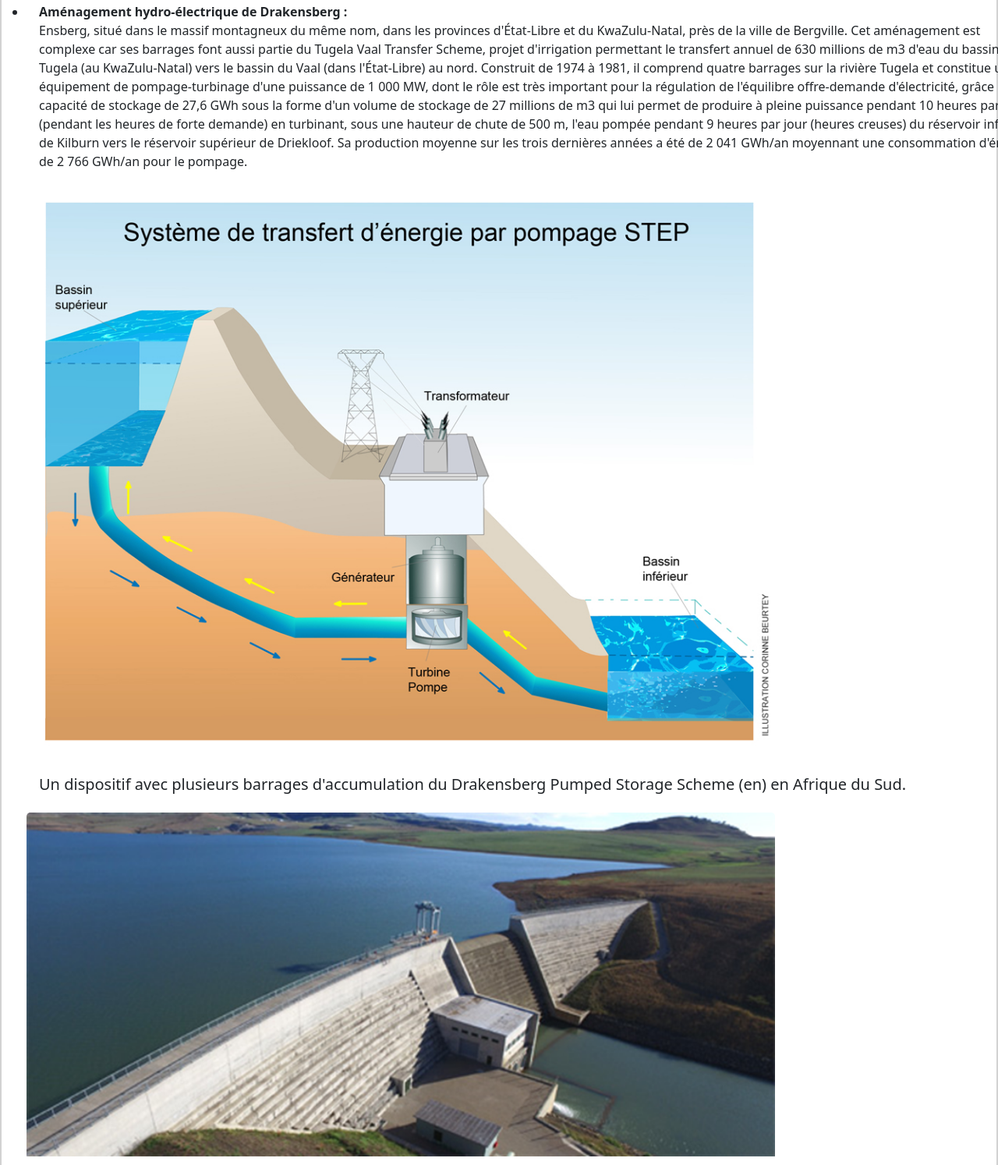
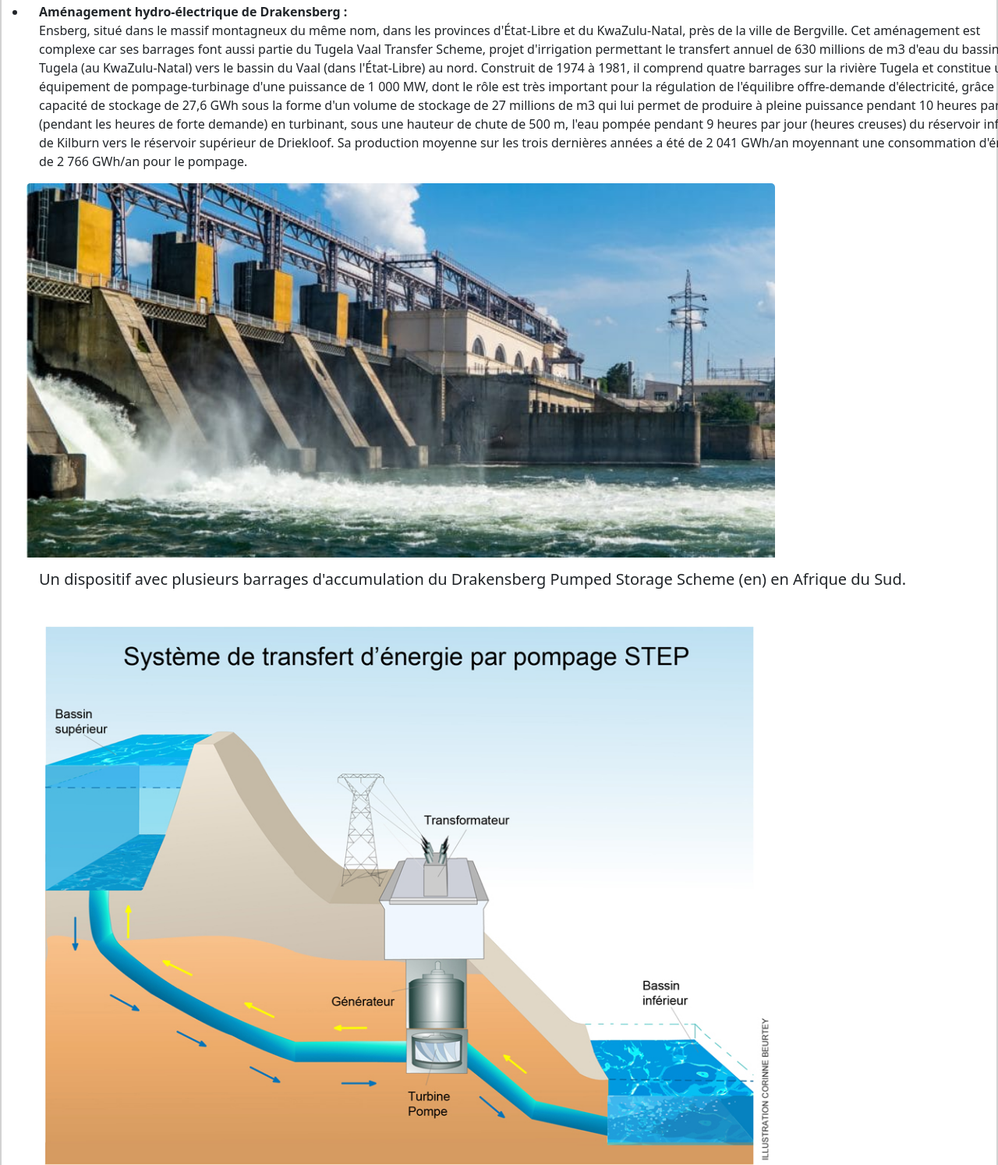
Before and after one commit to greenafrikinvest/invest, a plain HTML site: page guide_south.html in a window 1280 px wide. Shown: the part 1702-3196 px from the top of the page at 78% size. Drawn offline with nearby package versions, Linux system fonts and the light colour scheme.

Commit message:
Update guide_south.html

```diff
--- a/guide_south.html
+++ b/guide_south.html
@@ -190,11 +190,11 @@
               <p class="card-text"> <strong>Aménagement hydro-électrique de Drakensberg :</strong><br>
                 Ensberg, situé dans le massif montagneux du même nom, dans les provinces d'État-Libre et du KwaZulu-Natal, près de la ville de Bergville. Cet aménagement est complexe car ses barrages font aussi partie du Tugela Vaal Transfer Scheme, projet d'irrigation permettant le transfert annuel de 630 millions de m3 d'eau du bassin de la Tugela (au KwaZulu-Natal) vers le bassin du Vaal (dans l'État-Libre) au nord. Construit de 1974 à 1981, il comprend quatre barrages sur la rivière Tugela et constitue un équipement de pompage-turbinage d'une puissance de 1 000 MW, dont le rôle est très important pour la régulation de l'équilibre offre-demande d'électricité, grâce à sa capacité de stockage de 27,6 GWh sous la forme d'un volume de stockage de 27 millions de m3 qui lui permet de produire à pleine puissance pendant 10 heures par jour (pendant les heures de forte demande) en turbinant, sous une hauteur de chute de 500 m, l'eau pompée pendant 9 heures par jour (heures creuses) du réservoir inférieur de Kilburn vers le réservoir supérieur de Driekloof. Sa production moyenne sur les trois dernières années a été de 2 041 GWh/an moyennant une consommation d'énergie de 2 766 GWh/an pour le pompage.</p>
             </div>
-            <img src="images/Drakensberg2.jpg" class="card-img-top" alt="i" style="width: 60rem;">
+            <img src="images/Drakensberg.jpg" class="card-img-top" alt="i" style="width: 60rem;">
             <div class="card-body">
               <h5 class="card-title">Un dispositif avec plusieurs barrages d'accumulation du Drakensberg Pumped Storage Scheme (en) en Afrique du Sud.</h5>
             </div>
-            <img src="images/Drakensberg2.png" class="card-img-top" alt="i" style="width: 60rem;">
+            <img src="images/Drakensberg2.jpg" class="card-img-top" alt="i" style="width: 60rem;">
           </li>
 
           <li>
```
